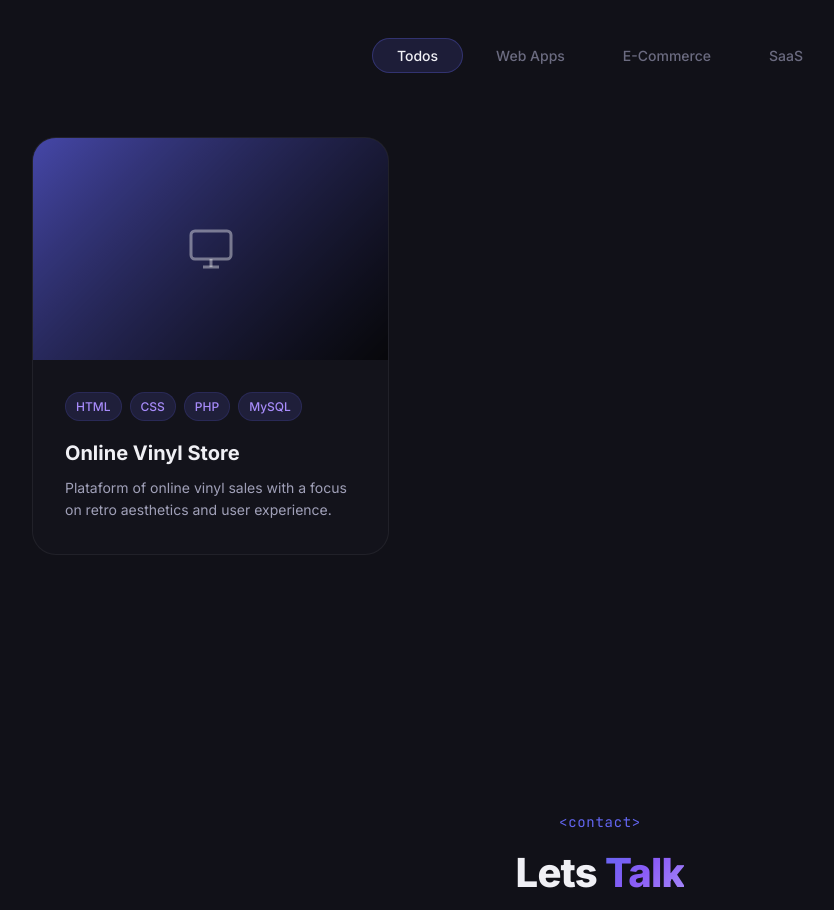
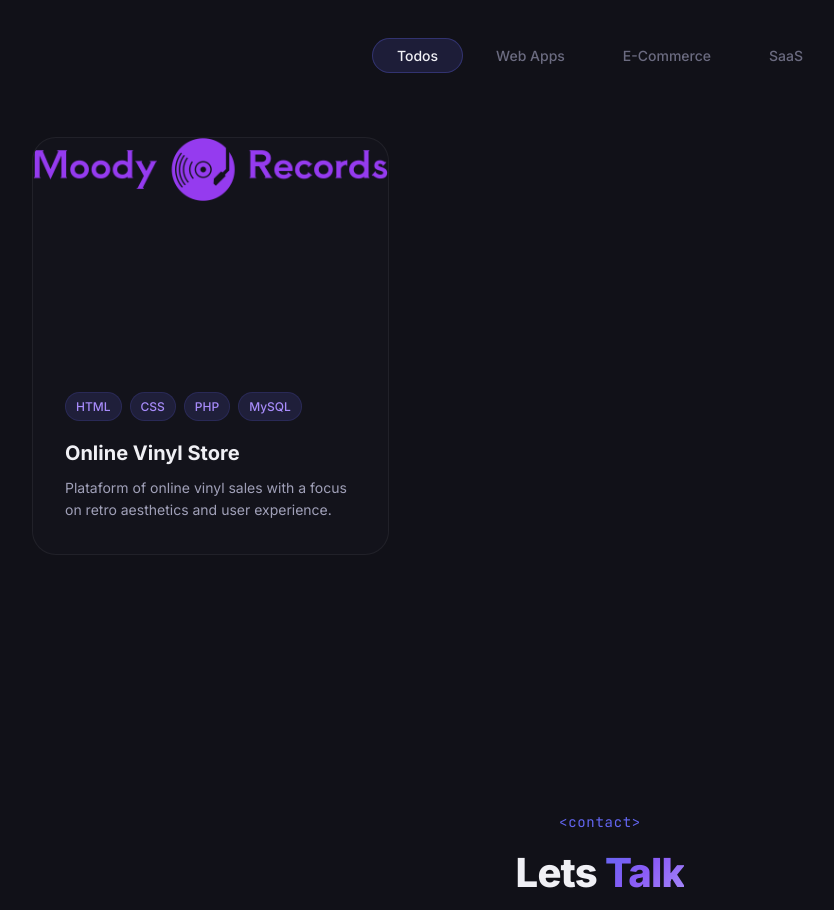
Before and after one commit to gluewtf/Portfolio, a plain HTML site: page index.html in a window 1280 px wide. Shown: the part 3040-3950 px from the top of the page, without its empty margins (40-874 px from the left). Drawn offline with Linux system fonts and the light colour scheme.

Commit message:
Update project card image for Moody Records
Replaced project placeholder with an image for Moody Records.

```diff
--- a/index.html
+++ b/index.html
@@ -318,9 +318,7 @@
             <div class="projects-grid">
                 <article class="project-card animate-on-scroll" data-category="ecommerce">
                     <div class="project-image">
-                        <div class="project-placeholder" style="--accent: #6366f1">
-                            <svg width="48" height="48" viewBox="0 0 24 24" fill="none" stroke="currentColor" stroke-width="1.5"><rect x="2" y="3" width="20" height="14" rx="2"/><line x1="8" y1="21" x2="16" y2="21"/><line x1="12" y1="17" x2="12" y2="21"/></svg>
-                        </div>
+                        <img src="assets/ProjectsImg/MoodyRecords.png" alt="Moody Records - Online Vinyl Store" class="project-img">
                         <div class="project-overlay">
                             <a href="https://moodyrecords.infinityfree.me/" class="project-link" aria-label="Ver projeto">
                                 <svg width="24" height="24" viewBox="0 0 24 24" fill="none" stroke="currentColor" stroke-width="2"><path d="M18 13v6a2 2 0 0 1-2 2H5a2 2 0 0 1-2-2V8a2 2 0 0 1 2-2h6"/><polyline points="15 3 21 3 21 9"/><line x1="10" y1="14" x2="21" y2="3"/></svg>
```
